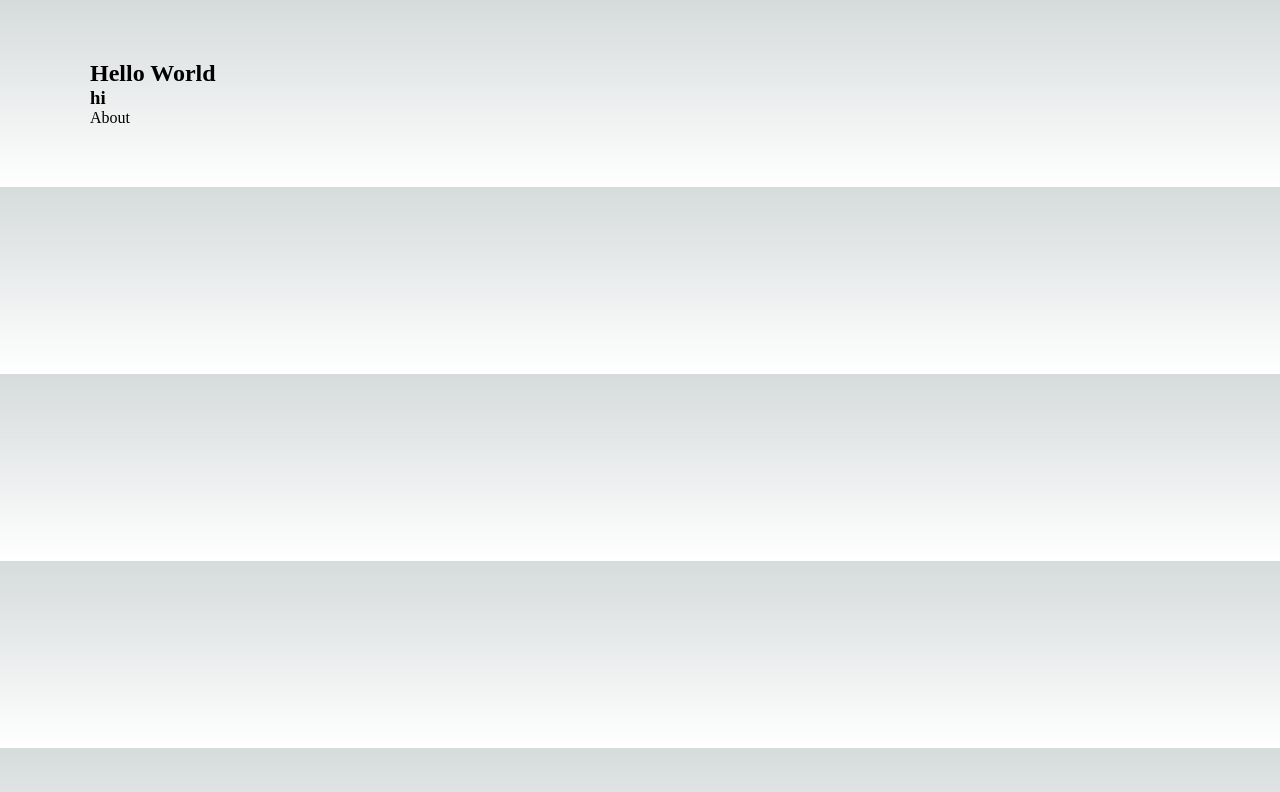
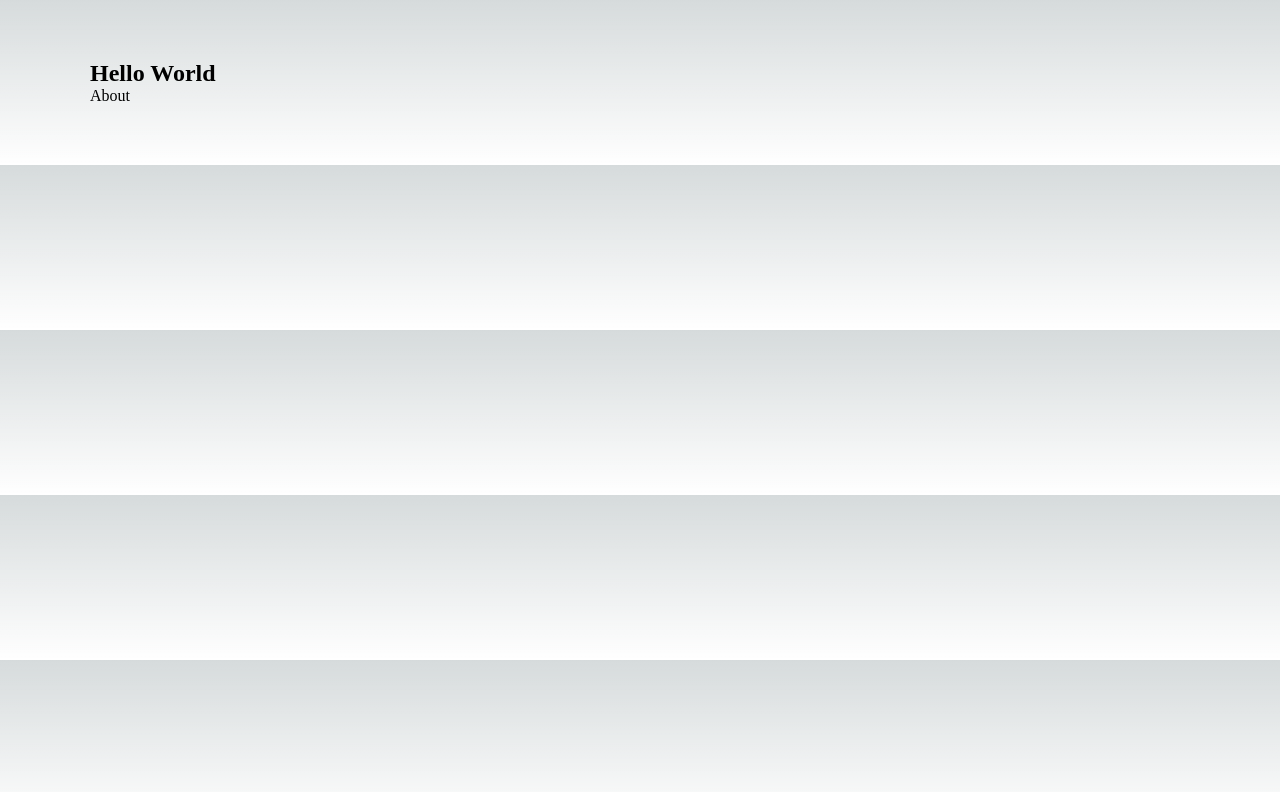
Before and after one commit to mahmud-arif/next-gh-to-beanstalk, a Next.js app: page / in a window 1280 px wide. Shown: the top 792 px of the page. Built offline with nearby package versions, Linux system fonts and the light colour scheme.

Commit message:
remove feat

```diff
--- a/src/app/page.tsx
+++ b/src/app/page.tsx
@@ -5,7 +5,6 @@ export default function Home() {
     <main className="main">
       <div>
         <h2>Hello World</h2>
-        <h3>hi</h3>
       </div>
       <Link href="/about">About</Link>
     </main>
```
